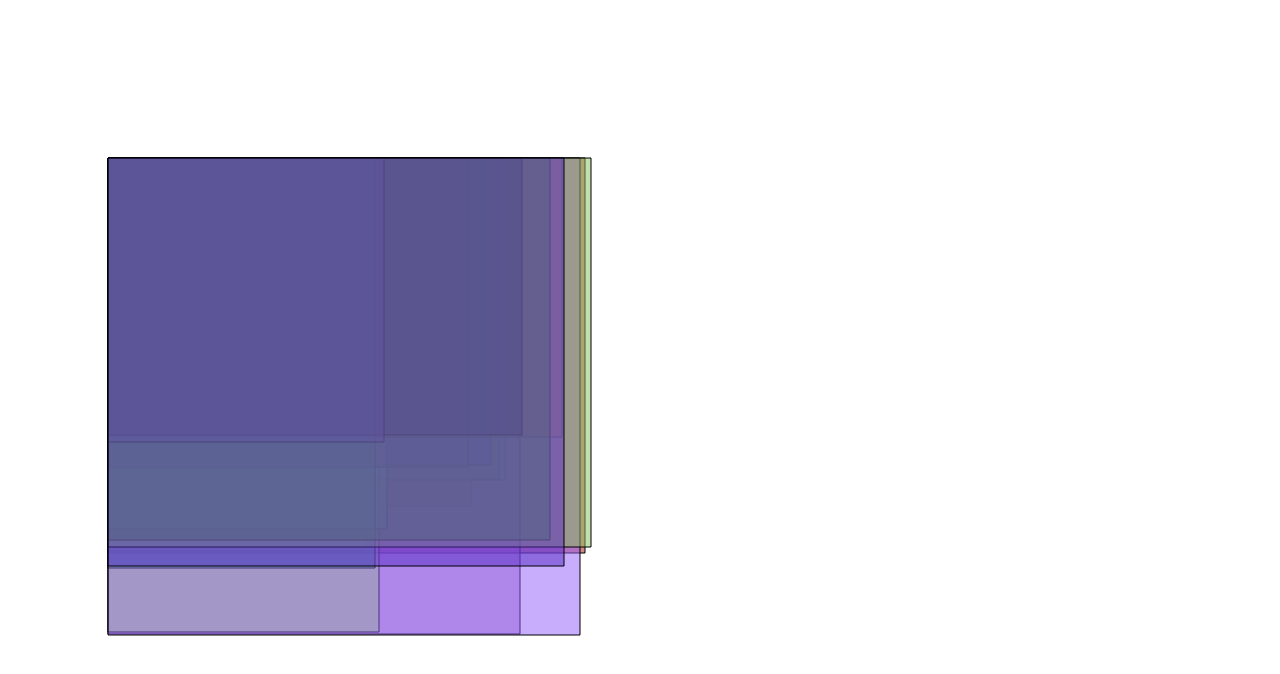
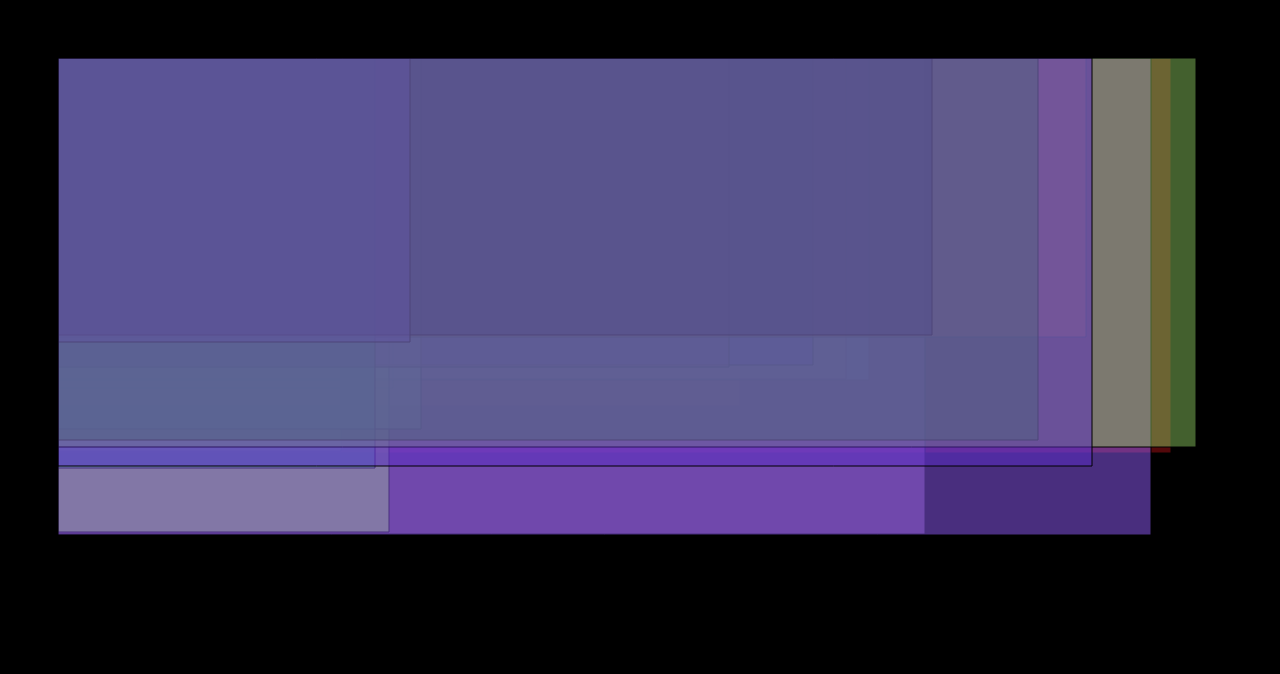
Before and after one commit to Sam-Houlahan/js-art, a plain HTML site: page index.html in a window 1280 px wide. Drawn offline with Linux system fonts and the light colour scheme.

Commit message:
changed background color

```diff
--- a/main.css
+++ b/main.css
@@ -1,3 +1,3 @@
 body{
-
+background-color: black;
 }
--- a/script.js
+++ b/script.js
@@ -31,7 +31,7 @@ function shape(){
   let blue = Math.random() * 255 >> 0;
   let color = "rgba(" + red + ", " + green + ", " + blue + ", 0.5)";
   ctx.beginPath();
-  ctx.rect(100, 150, Math.floor((Math.random() * 250) + 250), Math.floor((Math.random() * 250) + 250));
+  ctx.rect(50, 50, Math.floor((Math.random() * 950) + 250), Math.floor((Math.random() * 250) + 250));
   ctx.fillStyle = color;
 
   ctx.fill();
```
